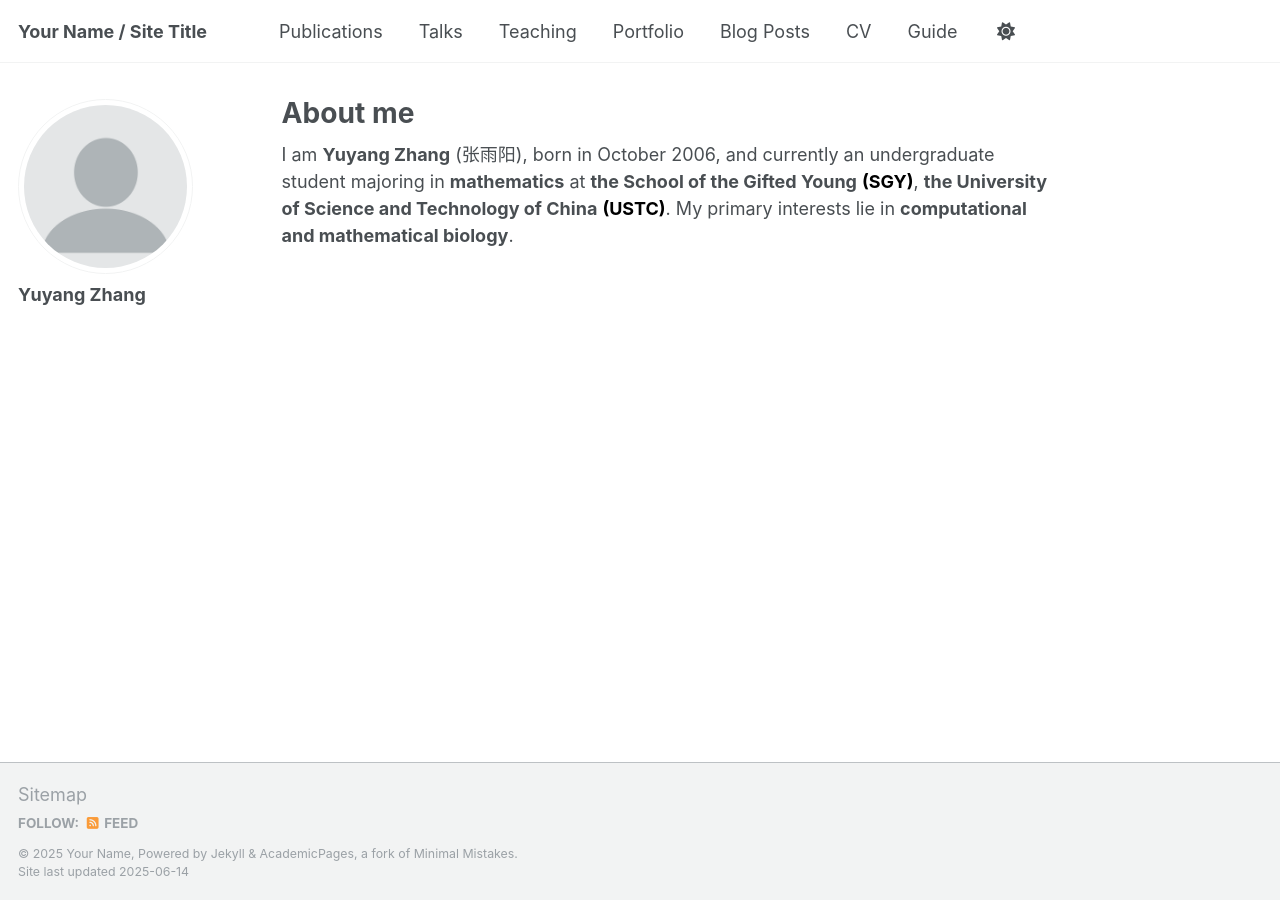
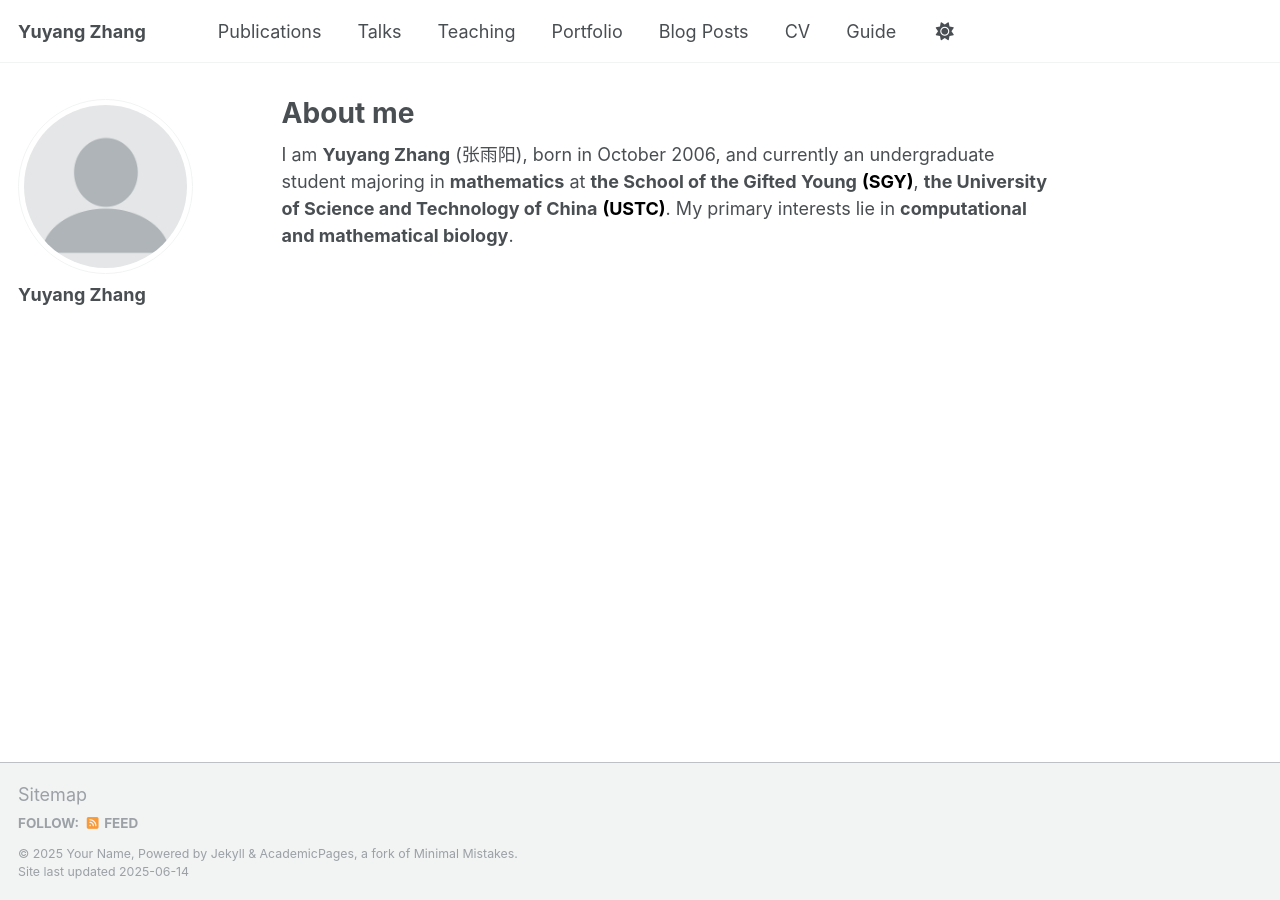
Before and after one commit to yuyangzhang2006/yuyangzhang2006.github.io, a Jekyll site: the page built from _pages/about.md, in a window 1280 px wide. Built offline with Jekyll 4.4.1, drawn with Linux system fonts in a browser that asks for light colours.

Commit message:
Update _config.yml

```diff
--- a/_config.yml
+++ b/_config.yml
@@ -9,7 +9,7 @@
 # Basic Site Settings
 locale                   : "en-US"
 site_theme               : "default"
-title                    : "Your Name / Site Title"
+title                    : "Yuyang Zhang"
 title_separator          : "-"
 name                     : &name "Your Name"
 description              : &description "personal description"
```
